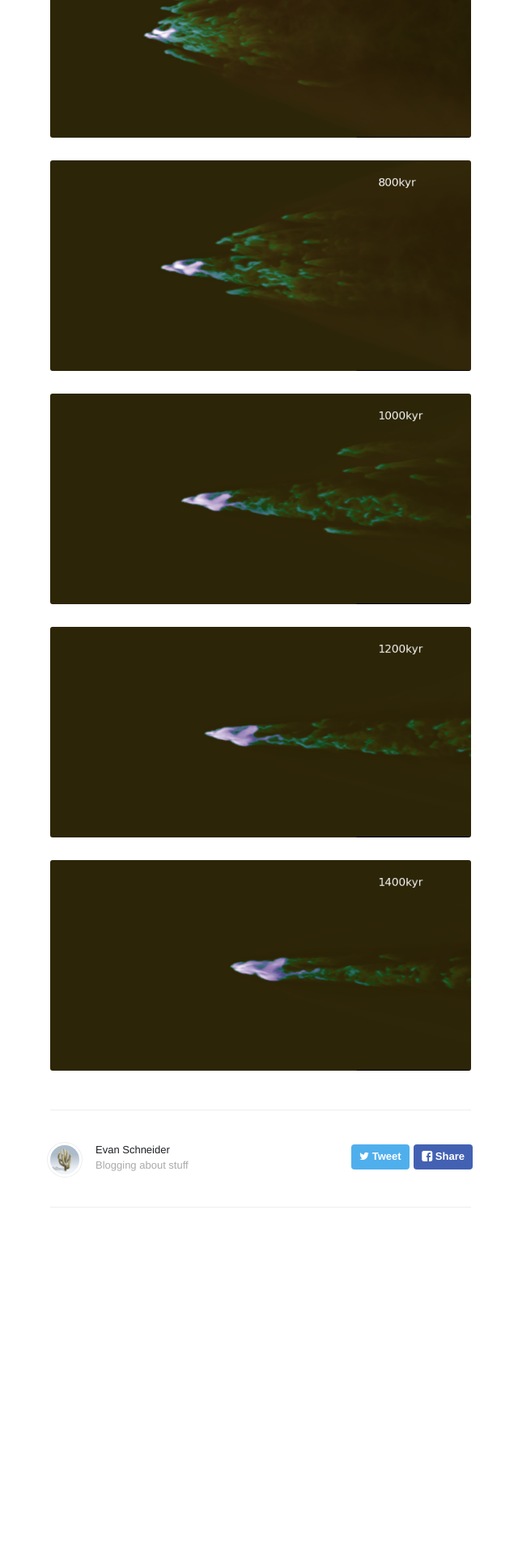
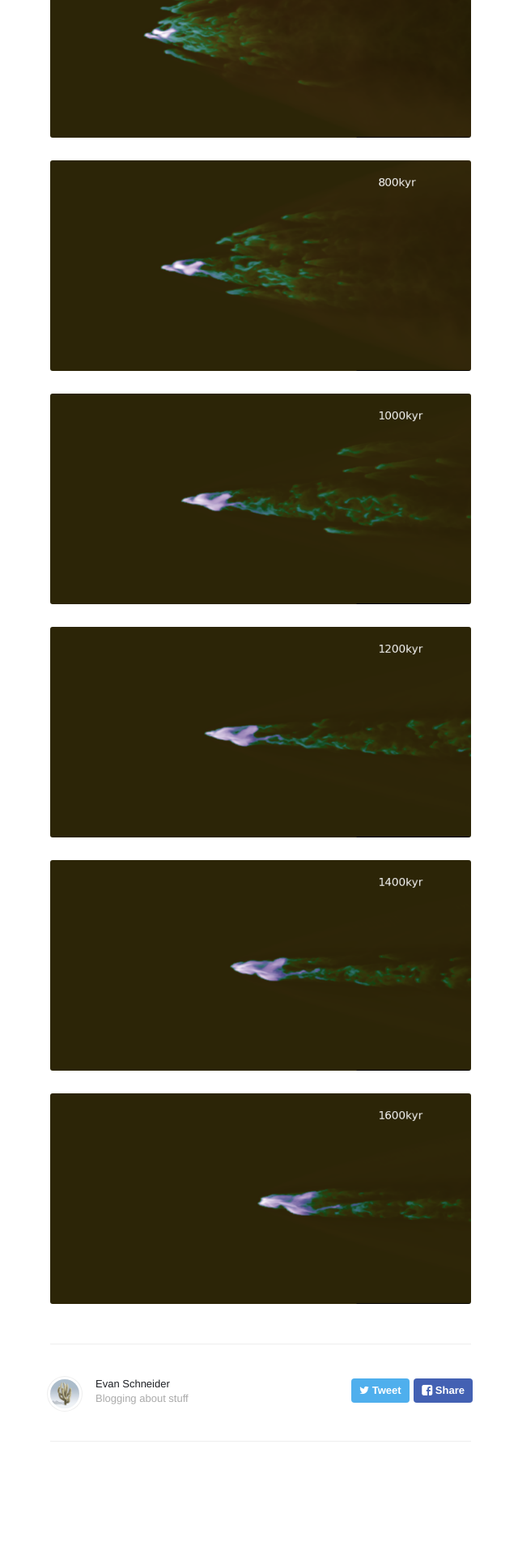
Before and after one commit to evaneschneider/site, a Jekyll site: the page built from _posts/2016-1-25-sphere-wind-model.markdown, in a window 1280 px wide. Shown: the part 3500-5420 px from the top of the page at 81% size, without its empty margins (318-958 px from the left). Built offline with Jekyll 4.4.1, drawn with Linux system fonts in a browser that asks for light colours; nearby versions of some CDN libraries; formulas are drawn with MathJax 3; before the commit the page ends 5131 px from its top, so only the background shows below that.

Commit message:
more plots

```diff
--- a/_posts/2016-1-25-sphere-wind-model.markdown
+++ b/_posts/2016-1-25-sphere-wind-model.markdown
@@ -48,3 +48,5 @@ This evolution can be contrasted with the radiatively cooling case:
 <img src="{{ site.url }}assets/images/sphere_wind_6r.png">
 
 <img src="{{ site.url }}assets/images/sphere_wind_7r.png">
+
+<img src="{{ site.url }}assets/images/sphere_wind_8r.png">
```
